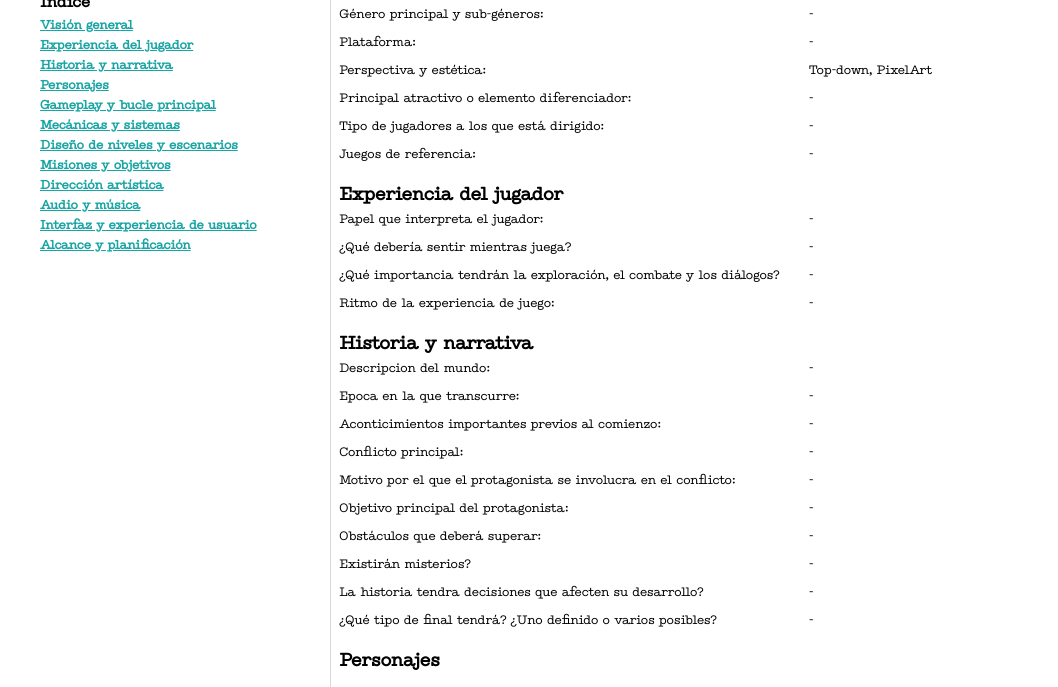
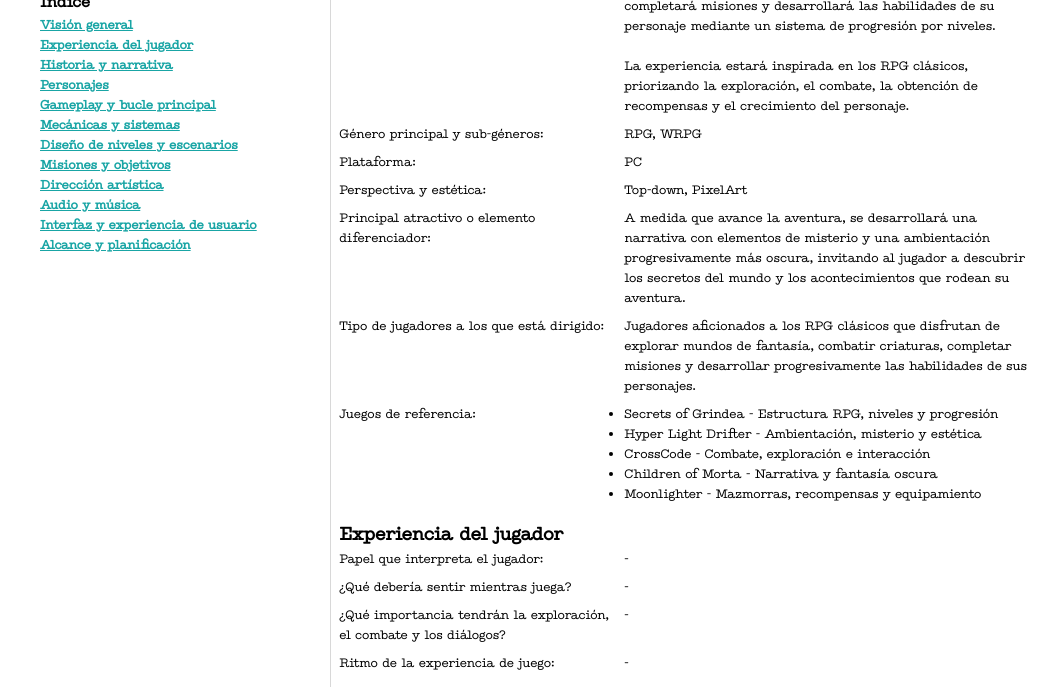
Before and after one commit to Ebanx3/documentacion-de-juego, a plain HTML site: page index.html in a window 1280 px wide. Shown: the part 124-811 px from the top of the page, without its empty margins (104-1162 px from the left). Drawn offline with Linux system fonts and the light colour scheme.

Commit message:
agregados los campos de vision general

```diff
--- a/index.html
+++ b/index.html
@@ -103,7 +103,7 @@
                 .col2 {
                     font-size: .8rem;
                     display: grid;
-                    grid-template-columns: 2fr 1fr;
+                    grid-template-columns: 2fr 3fr;
                     gap: 8px;
                 }
             }
@@ -136,7 +136,6 @@
         </div>
     </header>
 
-
     <main>
         <section id="vision-general">
             <h3>Visión general</h3>
@@ -146,26 +145,45 @@
                 <span>Nombre del juego:</span>
                 <span>por definir</span>
                 <span>Descripción:</span>
-                <p>Juego estilo RPG clásico con combates, dialogos</p>
+                <div>
+                    <p>Videojuego RPG de fantasía medieval. El jugador recorrerá diferentes ubicaciones, enfrentará
+                        criaturas y enemigos, completará misiones y desarrollará las habilidades de su personaje
+                        mediante un
+                        sistema de progresión por niveles.</p>
+                    <br>
+                    <p>La experiencia estará inspirada en los RPG clásicos, priorizando la exploración, el combate, la
+                        obtención de recompensas y el crecimiento del personaje.</p>
+                    </p>
+                </div>
                 <span>Género principal y sub-géneros:</span>
-                <span>-</span>
+                <span>RPG, WRPG</span>
                 <span>Plataforma:</span>
-                <span>-</span>
+                <span>PC</span>
                 <span>Perspectiva y estética:</span>
                 <span>Top-down, PixelArt</span>
                 <span>Principal atractivo o elemento diferenciador:</span>
-                <span>-</span>
+                <p>A medida que avance la aventura, se desarrollará una narrativa con elementos de misterio y una
+                    ambientación progresivamente más oscura, invitando al jugador a descubrir los secretos del mundo y
+                    los acontecimientos que rodean su aventura.</p>
                 <span>Tipo de jugadores a los que está dirigido:</span>
-                <span>-</span>
+                <span>Jugadores aficionados a los RPG clásicos que disfrutan de explorar mundos de fantasía, combatir
+                    criaturas, completar misiones y desarrollar progresivamente las habilidades de sus
+                    personajes.</span>
                 <span>Juegos de referencia:</span>
-                <span>-</span>
+                <ul>
+                    <li>Secrets of Grindea - Estructura RPG, niveles y progresión</li>
+                    <li>Hyper Light Drifter - Ambientación, misterio y estética</li>
+                    <li>CrossCode - Combate, exploración e interacción</li>
+                    <li>Children of Morta - Narrativa y fantasía oscura</li>
+                    <li>Moonlighter - Mazmorras, recompensas y equipamiento</li>
+                </ul>
             </div>
         </section>
 
         <section id="experiencia-del-jugador">
             <h3>Experiencia del jugador</h3>
             <!-- Qué queremos que sienta y experimente el jugador. -->
-             <div class="col2">
+            <div class="col2">
                 <span>Papel que interpreta el jugador:</span>
                 <span>-</span>
 
@@ -178,13 +196,13 @@
                 <span>Ritmo de la experiencia de juego:</span>
                 <span>-</span>
 
-             </div>
+            </div>
         </section>
 
         <section id="historia-y-narrativa">
             <h3>Historia y narrativa</h3>
             <!-- Argumento, mundo, acontecimientos y diálogos. -->
-             <div class="col2">
+            <div class="col2">
                 <span>Descripcion del mundo:</span>
                 <span>-</span>
 
@@ -214,7 +232,7 @@
 
                 <span>¿Qué tipo de final tendrá? ¿Uno definido o varios posibles?</span>
                 <span>-</span>
-             </div>
+            </div>
         </section>
 
         <section id="personajes">
```
